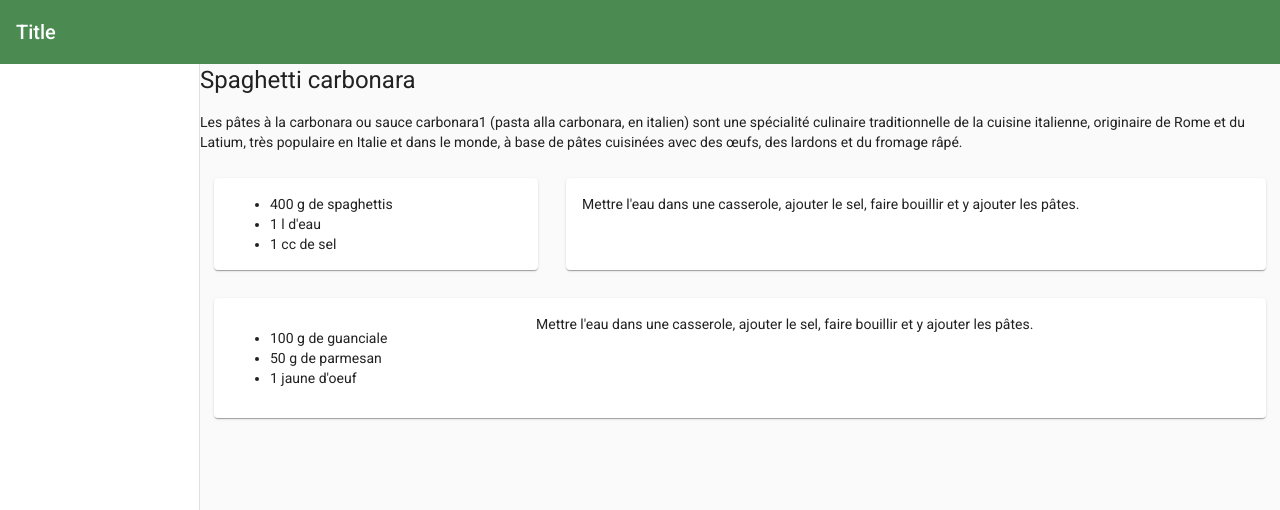
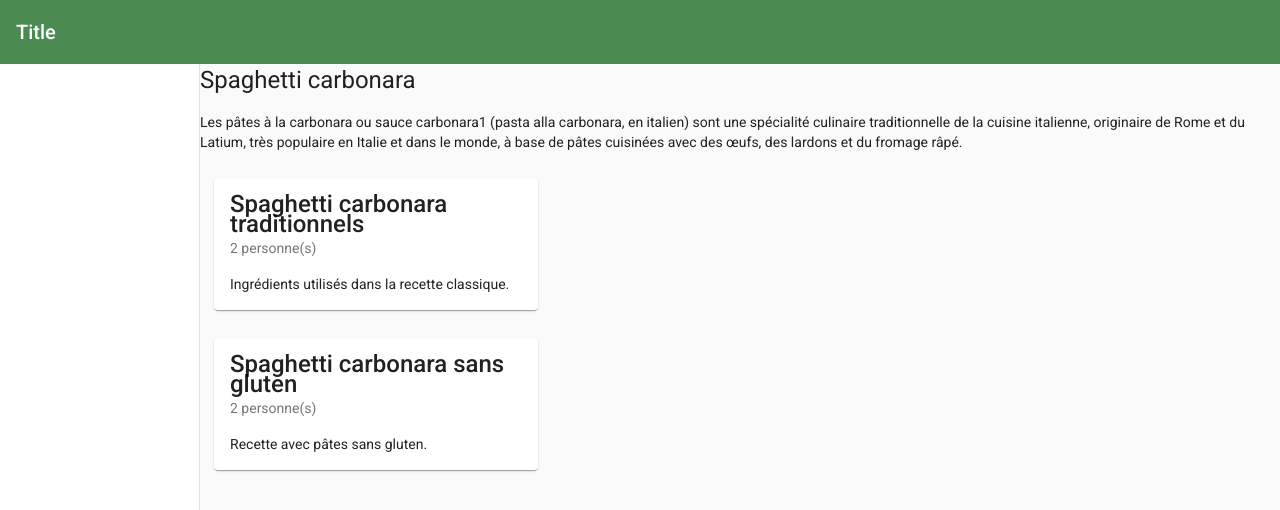
Before and after one commit to PRO2022-Heig/heigvd-pro-01, an Angular app in the folder app/frontend/: page /meal/1 in a window 1280 px wide. Shown: the top 510 px of the page. Built offline with nearby package versions, Linux system fonts and the light colour scheme.

Commit message:
Displaying recipes in MealComponent, added RecipeComponent

```diff
--- a/app/frontend/src/app/components/meals/meal/meal.component.html
+++ b/app/frontend/src/app/components/meals/meal/meal.component.html
@@ -1,28 +1,10 @@
 <h1>{{meal.name}}</h1>
 <p>{{meal.description}}</p>
 
-<div fxLayout="row">
+<div fxLayout="row" *ngFor="let recipe of meal.recipes">
 	<mat-card fxFlex="30">
-		<ul>
-			<li>400 g de spaghettis</li>
-			<li>1 l d'eau</li>
-			<li>1 cc de sel</li>
-		</ul>
-	</mat-card>
-	<mat-card fxFlex="70">
-		<p>Mettre l'eau dans une casserole, ajouter le sel, faire bouillir et y ajouter les pâtes.</p>
+		<mat-card-title>{{recipe.name}}</mat-card-title>
+		<mat-card-subtitle>{{recipe.nbPeopleServed}} personne(s)</mat-card-subtitle>
+		<p>{{recipe.description}}</p>
 	</mat-card>
 </div>
-
-<mat-card fxLayout="row">
-	<div fxFlex="30">
-		<ul>
-			<li>100 g de guanciale</li>
-			<li>50 g de parmesan</li>
-			<li>1 jaune d'oeuf</li>
-		</ul>
-	</div>
-	<div fxFlex="70">
-		<p>Mettre l'eau dans une casserole, ajouter le sel, faire bouillir et y ajouter les pâtes.</p>
-	</div>
-</mat-card>
--- a/app/frontend/src/app/components/meals/meal/meal.component.ts
+++ b/app/frontend/src/app/components/meals/meal/meal.component.ts
@@ -19,35 +19,16 @@ export class MealComponent implements OnInit {
 			"Italie et dans le monde, à base de pâtes cuisinées avec des œufs, des lardons et du fromage râpé.",
 		"recipes": [
 			{
+				"id": 2,
 				"name": "Spaghetti carbonara traditionnels",
 				"description": "Ingrédients utilisés dans la recette classique.",
-				"nbPeopleServed": 2,
-				"steps": [
-					{
-						"action": "Mettre l'eau dans une casserole, ajouter le sel, faire bouillir et y ajouter les pâtes.",
-						"orderNumber": 1,
-						"ingredients": [
-							{
-								"name": "spaghettis",
-								"description": "???",
-								"quantity": 200,
-								"unit": "g"
-							},
-							{
-								"name": "sel",
-								"description": "???",
-								"quantity": 1,
-								"unit": "cc"
-							},
-							{
-								"name": "eau",
-								"description": "???",
-								"quantity": 1,
-								"unit": "litre"
-							}
-						]
-					}
-				]
+				"nbPeopleServed": 2
+			},
+			{
+				"id": 3,
+				"name": "Spaghetti carbonara sans gluten",
+				"description": "Recette avec pâtes sans gluten.",
+				"nbPeopleServed": 2
 			}
 		]
 	} as Meal;
--- a/app/frontend/src/app/components/meals/meals.component.html
+++ b/app/frontend/src/app/components/meals/meals.component.html
@@ -1,6 +1,6 @@
 <mat-form-field appearance="fill">
 	<mat-label>Chercher un repas (spaghettis aux tomates)</mat-label>
-	<input matInput type="text" [(ngModel)]="searchTerms" style="width: 100%">
+	<input matInput type="text" [(ngModel)]="searchTerms">
 	<button *ngIf="searchTerms" matSuffix mat-icon-button aria-label="Clear" (click)="launchSearch()">
 		<mat-icon>search</mat-icon>
 	</button>
--- /dev/null
+++ b/app/frontend/src/app/components/recipe/recipe.component.html
@@ -0,0 +1,21 @@
+<ng-container *ngIf="recipe != null">
+	<h1>{{recipe.name}}</h1>
+	<p>{{recipe.description}}</p>
+
+
+	<div fxLayout="row" *ngFor="let step of recipe.steps">
+		<mat-card fxFlex="30">
+			<ul>
+				<li *ngFor="let ingredient of step.ingredients" [title]="ingredient.description">
+					{{ingredient.quantity}} {{ingredient.unit}} {{ingredient.name}}
+				</li>
+			</ul>
+		</mat-card>
+		<mat-card fxFlex="70">
+			<p>{{step.action}}</p>
+		</mat-card>
+	</div>
+</ng-container>
+<ng-container *ngIf="recipe == null">
+	<mat-spinner></mat-spinner>
+</ng-container>
--- /dev/null
+++ b/app/frontend/src/app/components/recipe/recipe.component.ts
@@ -0,0 +1,54 @@
+import { Component, OnInit } from "@angular/core";
+import { Observable, of} from "rxjs";
+
+import {Recipe} from "../../api/meal/recipe.interface";
+
+@Component({
+  selector: "app-recipe",
+  templateUrl: "./recipe.component.html",
+  styleUrls: ["./recipe.component.scss"]
+})
+export class RecipeComponent implements OnInit {
+
+	private recipe$ = of({
+		"id": 2,
+		"name": "Spaghetti carbonara traditionnels",
+		"description": "Ingrédients utilisés dans la recette classique.",
+		"nbPeopleServed": 2,
+		"steps": [
+			{
+				"action": "Mettre l'eau dans une casserole, ajouter le sel, faire bouillir et y ajouter les pâtes.",
+				"orderNumber": 1,
+				"ingredients": [
+					{
+						"name": "spaghettis",
+						"description": "???",
+						"quantity": 200,
+						"unit": "g"
+					},
+					{
+						"name": "sel",
+						"description": "???",
+						"quantity": 1,
+						"unit": "cc"
+					},
+					{
+						"name": "eau",
+						"description": "???",
+						"quantity": 1,
+						"unit": "litre"
+					}
+				]
+			}
+		]
+	}) as Observable<Recipe>;
+
+	public recipe : Recipe | null = null;
+
+	public ngOnInit() {
+	  this.recipe$.subscribe((_recipe) => {
+		  _recipe.steps.sort((a,b) => a.orderNumber - b.orderNumber);
+		  this.recipe = _recipe;
+	  });
+	}
+}
--- a/app/frontend/src/app/modules/app-routing.module.ts
+++ b/app/frontend/src/app/modules/app-routing.module.ts
@@ -3,6 +3,7 @@ import { RouterModule, Routes } from "@angular/router";
 
 import { MealComponent } from "../components/meals/meal/meal.component";
 import { MealsComponent } from "../components/meals/meals.component";
+import {RecipeComponent} from "../components/recipe/recipe.component";
 
 const routes: Routes = [{
 	component: MealsComponent,
@@ -10,6 +11,9 @@ const routes: Routes = [{
 }, {
 	component: MealComponent,
 	path: "meal/:id"
+}, {
+	component: RecipeComponent,
+	path: "recipe/:id"
 }];
 
 @NgModule({
--- a/app/frontend/src/app/modules/materials.module.ts
+++ b/app/frontend/src/app/modules/materials.module.ts
@@ -5,6 +5,7 @@ import {MatCardModule} from "@angular/material/card";
 import { MatFormFieldModule } from "@angular/material/form-field";
 import { MatIconModule } from "@angular/material/icon";
 import { MatInputModule } from "@angular/material/input";
+import { MatProgressSpinnerModule } from "@angular/material/progress-spinner";
 import { MatSidenavModule } from "@angular/material/sidenav";
 import { MatToolbarModule } from "@angular/material/toolbar";
 import { BrowserAnimationsModule } from "@angular/platform-browser/animations";
@@ -19,7 +20,8 @@ export const materials = [
 	MatFormFieldModule,
 	MatInputModule,
 	ReactiveFormsModule,
-	MatCardModule
+	MatCardModule,
+	MatProgressSpinnerModule
 ];
 
 @NgModule({
```
Also changed, not shown: app/frontend/src/app/components/components.module.ts (+4 -3 lines), app/frontend/src/app/components/recipe/recipe.component.scss (added), 1 other file (tests, documents, lock files or other folders).
